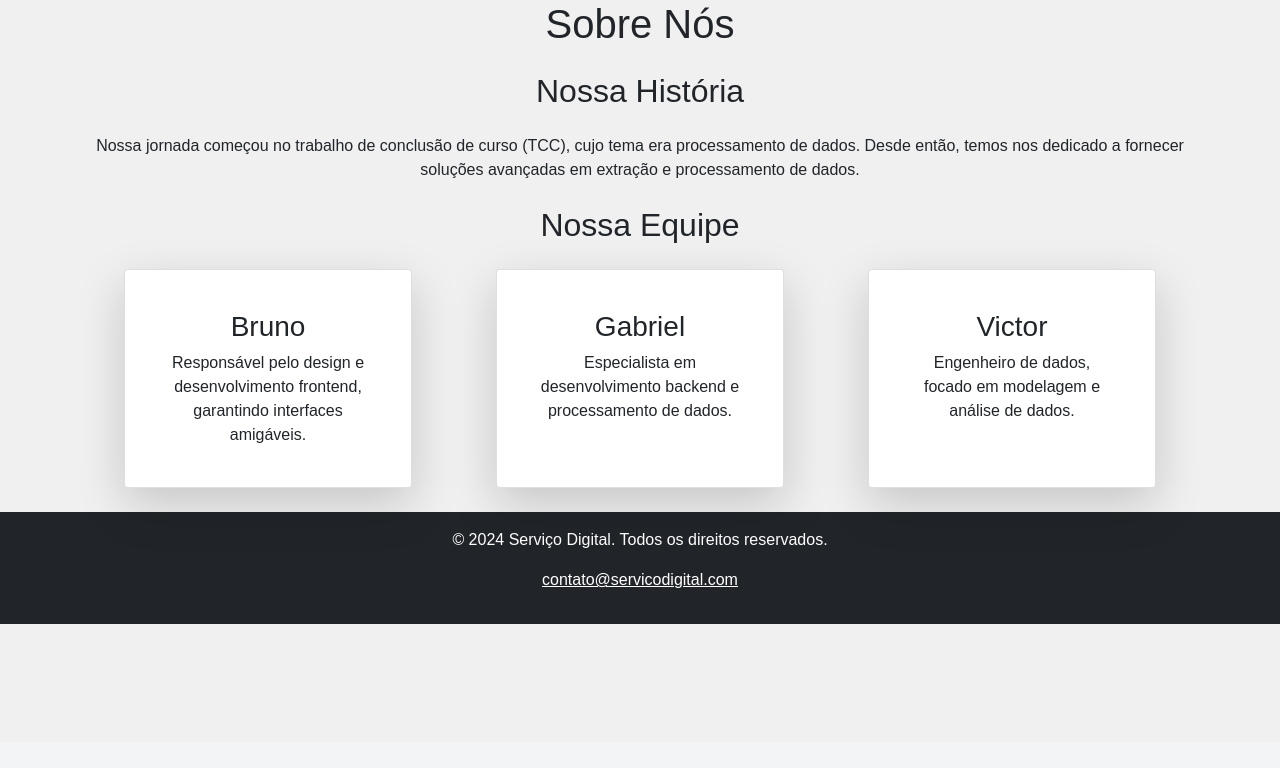
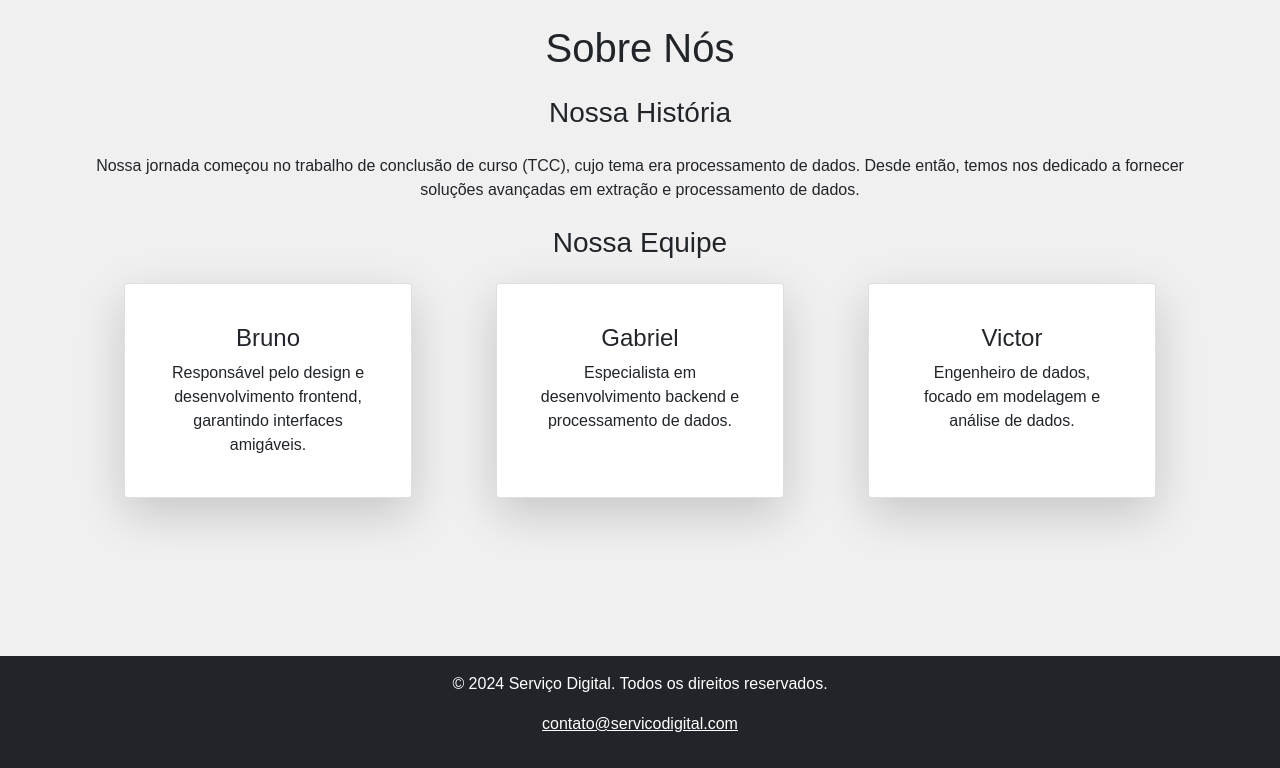
Before and after one commit to brdoliveira/upflow-flsk, a Flask app: page /about in a window 1280 px wide. Shown: the part 58-826 px from the top of the page. Before the commit the page ends 682 px from the top, so only its background shows below. Run offline with Flask 3, Linux system fonts and the light colour scheme; parts of the project's set-up code (start-up, migrations or seed data) failed here and were passed over; some libraries are stand-ins or nearby versions.

Commit message:
FEAT(about): Formatando tela sobre

```diff
--- a/templates/about.html
+++ b/templates/about.html
@@ -1,32 +1,32 @@
 {% extends "template.html" %}
 
 {% block conteudo %}
-<div class="mt-10 text-center">
-    <h1 class="text-4xl font-bold mb-6">Sobre Nós</h1>
+<div class="mt-10 text-center" style="height: 76vh;">
+    <h1 class="fs-1 font-bold my-4">Sobre Nós</h1>
 
     <section id="history" class="my-10">
-        <h2 class="text-3xl font-semibold my-4">Nossa História</h2>
+        <h2 class="fs-3 font-semibold my-4">Nossa História</h2>
         <p class="text-lg mb-6">Nossa jornada começou no trabalho de conclusão de curso (TCC), cujo tema era processamento de dados. Desde então, temos nos dedicado a fornecer soluções avançadas em extração e processamento de dados.</p>
     </section>
 
     <section id="team" class="my-10">
-        <h2 class="text-3xl font-semibold my-4">Nossa Equipe</h2>
+        <h2 class="fs-3 font-semibold my-4">Nossa Equipe</h2>
         <div class="d-flex justify-content-around flex-wrap">
             <div class="card p-4 shadow-lg" style="width: 18rem;">
                 <div class="card-body">
-                    <h3 class="card-title text-2xl font-bold mb-2">Bruno</h3>
+                    <h3 class="card-title fs-4 font-bold mb-2">Bruno</h3>
                     <p class="card-text text-lg">Responsável pelo design e desenvolvimento frontend, garantindo interfaces amigáveis.</p>
                 </div>
             </div>
             <div class="card p-4 shadow-lg" style="width: 18rem;">
                 <div class="card-body">
-                    <h3 class="card-title text-2xl font-bold mb-2">Gabriel</h3>
+                    <h3 class="card-title fs-4 font-bold mb-2">Gabriel</h3>
                     <p class="card-text text-lg">Especialista em desenvolvimento backend e processamento de dados.</p>
                 </div>
             </div>
             <div class="card p-4 shadow-lg" style="width: 18rem;">
                 <div class="card-body">
-                    <h3 class="card-title text-2xl font-bold mb-2">Victor</h3>
+                    <h3 class="card-title fs-4 font-bold mb-2">Victor</h3>
                     <p class="card-text text-lg">Engenheiro de dados, focado em modelagem e análise de dados.</p>
                 </div>
             </div>
```
